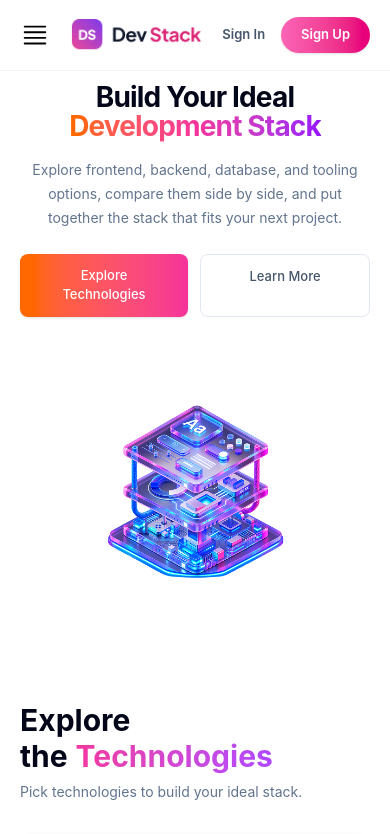
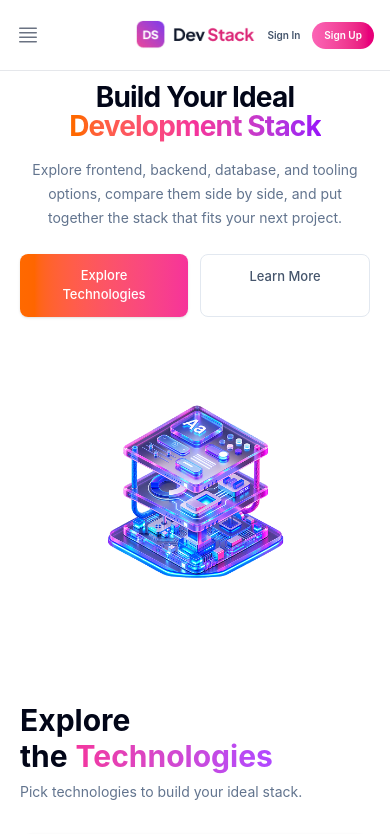
Before and after one commit to Razibul-Hasan/Assignment-05-B14, a React (Vite) app: page / in a window 390 px wide. Shown: the top 834 px of the page. Built offline with nearby package versions, Linux system fonts and the light colour scheme.

Commit message:
fix mobile menu issue

```diff
--- a/src/components/Navbar/Navbar.tsx
+++ b/src/components/Navbar/Navbar.tsx
@@ -1,35 +1,31 @@
 import logo from "../../assets/logo-text.png";
 import { BsJustify } from "react-icons/bs";
 
+const Navbar = () => {
+    return (
+        <header className="w-full border-b border-gray-200 bg-white">
+
+            <div className="mx-auto flex h-[70px] max-w-[1120px] items-center px-4 md:px-5">
+
+                <div className="flex flex-1 items-center justify-start md:hidden">
+                    <button className="text-2xl text-gray-500">
+                        <BsJustify />
+                    </button>
+                </div>
 
 
-const Navbar = () => {
-    return (
-        <header className="w-full border-b border-gray-100 bg-white">
-            <div
-                className="
-                    mx-auto grid h-[70px] max-w-[1120px]
-                    grid-cols-[1fr_auto_1fr] items-center px-5
-                    md:flex
-                "
-            >
-                <div className="flex items-center justify-start md:hidden cursor-pointer">
-                    <BsJustify className="text-3xl text-black" />
+                <div className="flex flex-1 items-center justify-center md:justify-start">
+                    <a href="/">
+                        <img
+                            src={logo}
+                            alt="DevStack Logo"
+                            className="h-8 w-auto object-contain"
+                        />
+                    </a>
                 </div>
 
-                <a
-                    href="/"
-                    className="flex items-center justify-center md:justify-start px-5"
-                >
-                    <img
-                        src={logo}
-                        alt="Logo"
-                        className="h-10 w-[150px] object-contain md:h-8 md:w-auto "
-                    />
-                </a>
+                <nav className="hidden flex-1 items-center justify-center gap-8 md:flex">
 
-
-                <nav className="ml-auto hidden items-center gap-8 md:flex">
                     <a
                         href="#"
                         className="text-[13px] font-medium text-pink-500"
@@ -64,13 +60,14 @@ const Navbar = () => {
                     >
                         Contact
                     </a>
+
                 </nav>
 
+                <div className="flex flex-1 items-center justify-end gap-3 md:gap-5">
 
-                <div className="flex items-center gap-4 justify-self-end md:ml-8 md:gap-5">
                     <a
                         href="/login"
-                        className="whitespace-nowrap text-[13px] font-semibold text-slate-600"
+                        className="whitespace-nowrap text-[10px] font-semibold text-slate-600 md:text-[13px]"
                     >
                         Sign In
                     </a>
@@ -78,16 +75,28 @@ const Navbar = () => {
                     <a
                         href="/signup"
                         className="
-                            whitespace-nowrap rounded-full
-                            bg-gradient-to-r from-pink-400 to-pink-600
-                            px-5 py-2 text-[13px] font-semibold
-                            text-white shadow-sm
+                            whitespace-nowrap
+                            rounded-full
+                            bg-gradient-to-r
+                            from-pink-400
+                            to-pink-600
+                            px-3
+                            py-1.5
+                            text-[10px]
+                            font-semibold
+                            text-white
+                            md:px-5
+                            md:py-2
+                            md:text-[13px]
                         "
                     >
                         Sign Up
                     </a>
+
                 </div>
+
             </div>
+
         </header>
     );
 };
```
